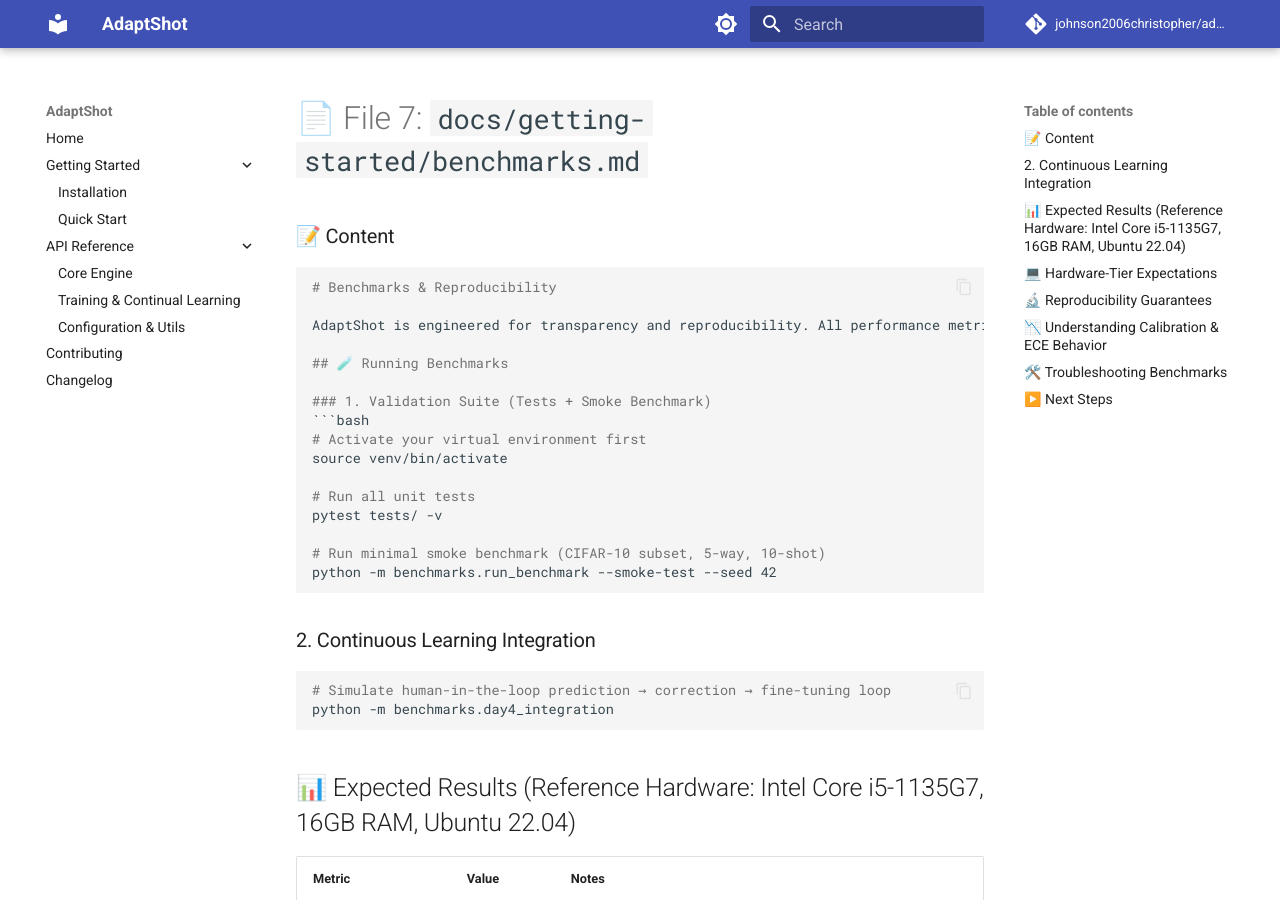
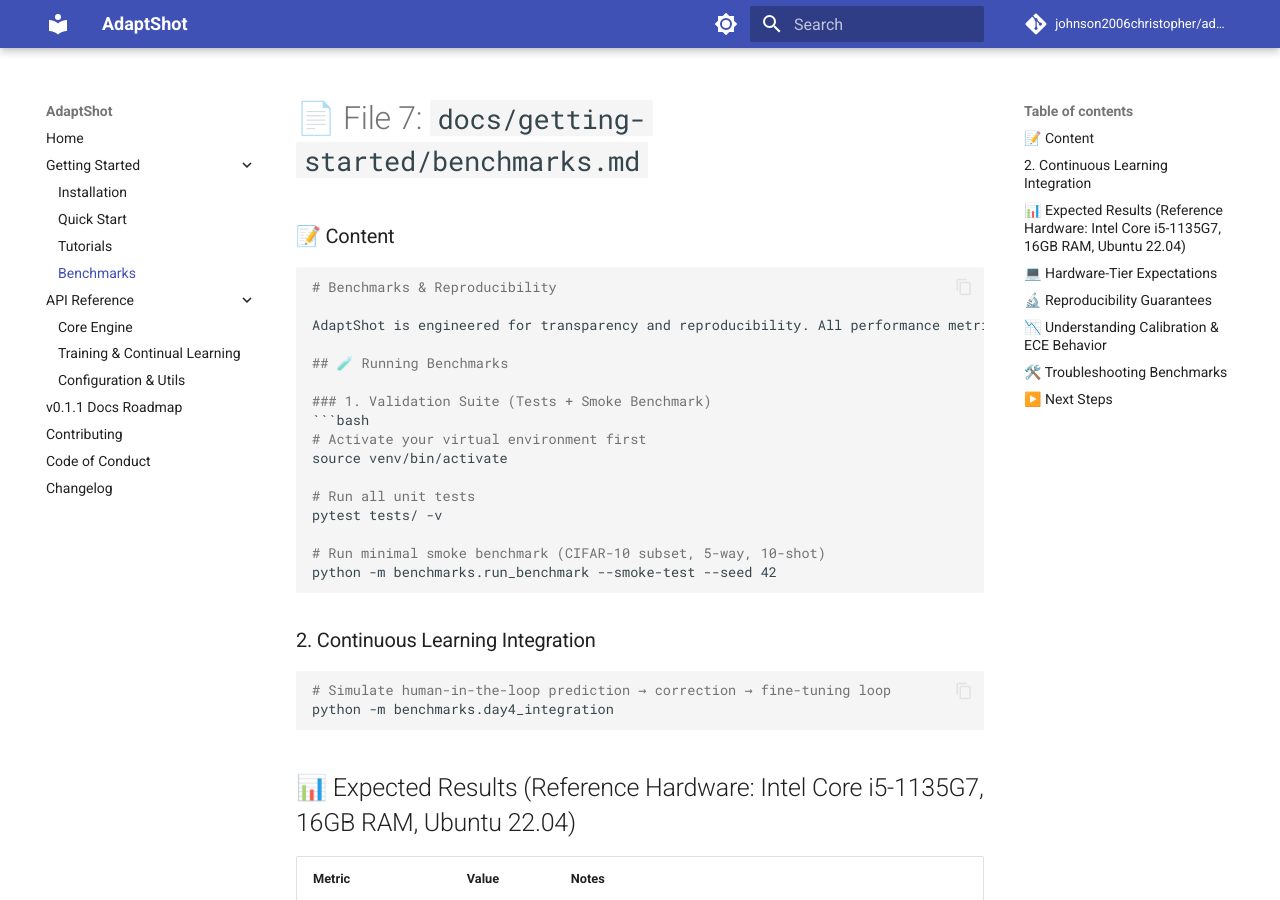
Before and after one commit to johnson2006christopher/adaptshot, an MkDocs documentation site: the page built from docs/getting-started/benchmarks.md, in a window 1280 px wide and 900 px high. Built offline with MkDocs 1.6.1 and Material for MkDocs 9.7.7, drawn with Linux system fonts in a browser that asks for light colours; comment, search, counter and statistics services are not loaded.

Commit message:
docs: update navigation in mkdocs.yml to include Tutorials, Benchmarks, and v0.1.1 Docs Roadmap

```diff
--- a/mkdocs.yml
+++ b/mkdocs.yml
@@ -57,9 +57,13 @@
   - Getting Started:
     - Installation: getting-started/installation.md
     - Quick Start: getting-started/quickstart.md
+    - Tutorials: tutorials.md
+    - Benchmarks: getting-started/benchmarks.md
   - API Reference:
     - Core Engine: api/core.md
     - Training & Continual Learning: api/training.md
     - Configuration & Utils: api/config.md
+  - v0.1.1 Docs Roadmap: v0.1.1-docs-roadmap.md
   - Contributing: contributing.md
+  - Code of Conduct: code_of_conduct.md
   - Changelog: changelog.md
```
